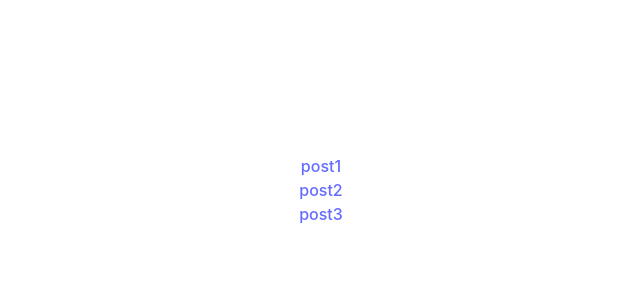
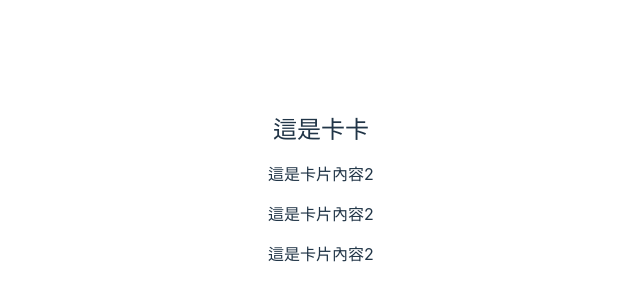
Before and after one commit to sinconi/vue3---vite, a Vue app: page / in a window 1280 px wide. Shown: the part 210-510 px from the top of the page, without its empty margins (319-959 px from the left). Built offline with nearby package versions, Linux system fonts and the light colour scheme.

Commit message:
add: slot

```diff
--- a/src/App.vue
+++ b/src/App.vue
@@ -2,6 +2,8 @@
   import messageItem from './components/messageItem.vue'
   import messageItem2 from './components/messageItem2.vue'
   import blogPostItem from './components/blogPostItem.vue'
+  import card from './components/card.vue'
+
 
 
 
@@ -9,7 +11,8 @@
     components: {
       messageItem,
       messageItem2,
-      blogPostItem
+      blogPostItem,
+      card
     },
     data() {
       return {
@@ -67,7 +70,20 @@
 
   <div>
     <!-- 在組件上設置class相當於直接對此元件最外層添增class屬性 -->
-    <blogPostItem v-for="post in posts" :key="post.id" v-bind="post" class="blogLink"></blogPostItem>
+    <!-- <blogPostItem v-for="post in posts" :key="post.id" v-bind="post" class="blogLink"></blogPostItem> -->
+
+    <!-- slot -->
+    <card title="卡片">
+      <p>這是卡片內容</p>
+    </card>
+    <card #title>
+      <h2>這是卡卡</h2>
+    </card>
+    <card v-slot:content>
+      <p>這是卡片內容2</p>
+      <p>這是卡片內容2</p>
+      <p>這是卡片內容2</p>
+    </card>
   </div>
 
 </template>
--- /dev/null
+++ b/src/components/card.vue
@@ -0,0 +1,18 @@
+<template lang="">
+  <div>
+    <div class="title">
+      <slot name="title"></slot>
+    </div>
+    <div class="content">
+      <slot name="content"></slot>
+    </div>
+  </div>
+</template>
+<script>
+  export default {
+    // props: ['title']
+  }
+</script>
+<style lang="">
+
+</style>
```
